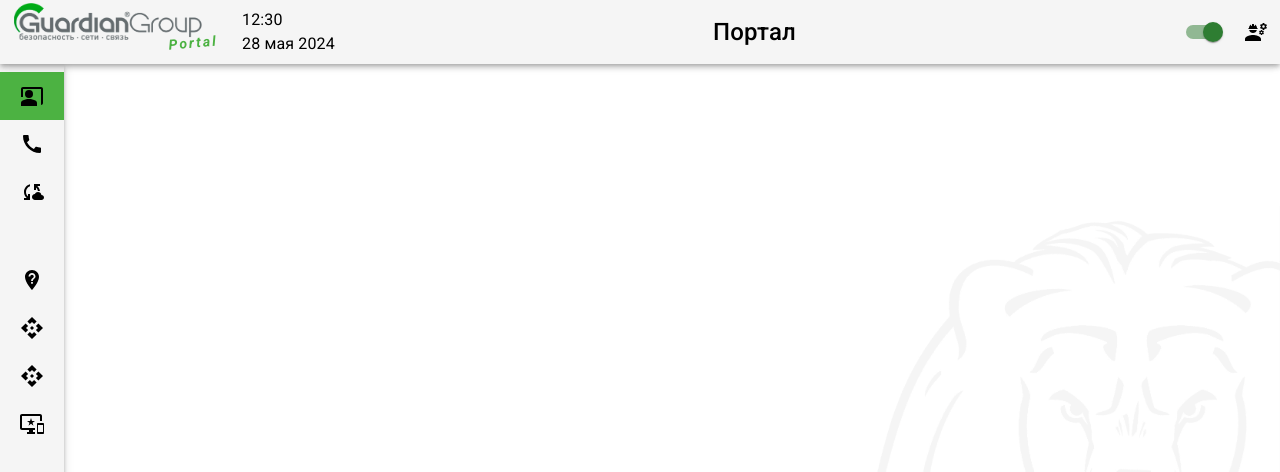
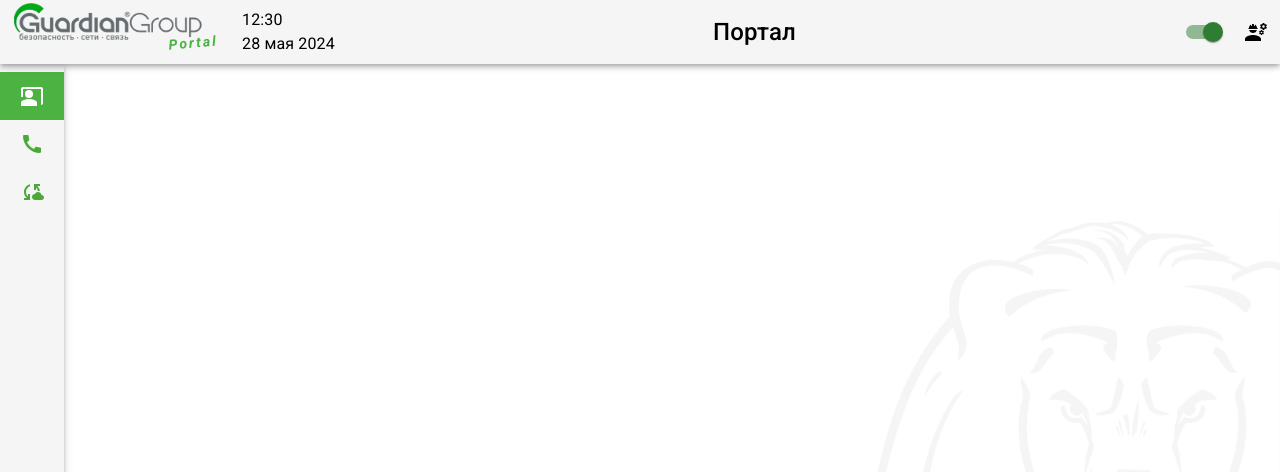
Before and after one commit to sklvv/portal, a React (Create React App) app: page / in a window 1280 px wide. Shown: the top 472 px of the page. Built offline with nearby package versions, Linux system fonts and the light colour scheme.

Commit message:
auth update

```diff
--- a/src/elements/CustomMui/customMui.js
+++ b/src/elements/CustomMui/customMui.js
@@ -13,7 +13,7 @@ export const GInputLabel = styled(InputLabel)(({ theme }) => ({
 /*инпут поиска нижняя линия зеленая*/
 export const GTextField = styled(TextField)(({ theme }) => ({
     "& .MuiInput-underline:after": { borderBottomColor: '#4cb242'},
-    '& .Mui-focused': {color: '#4cb242'},
+    '& .Mui-focused': {color: '#4cb242 !important'},
    /* 'input': {
         '&::placeholder': {
             color: 'white'
--- a/src/elements/Modal/subpages/ModalAuth.jsx
+++ b/src/elements/Modal/subpages/ModalAuth.jsx
@@ -1,5 +1,4 @@
 import React, {useEffect, useState} from 'react';
-import TextField from "@mui/material/TextField";
 import {Box, Button, IconButton, InputAdornment, Typography} from "@mui/material";
 import VisibilityOutlinedIcon from "@mui/icons-material/VisibilityOutlined";
 import VisibilityOffOutlinedIcon from "@mui/icons-material/VisibilityOffOutlined";
@@ -12,13 +11,15 @@ import {useNavigate} from "react-router-dom";
 import {useModal} from "../../../hook/useModal";
 import '../modal.scss'
 import {GTextField} from "../../CustomMui/customMui";
+import {useAuthUpdate} from "../../../hook/useAuthUpdate";
 
 const ModalAuth = () => {
     const navigate = useNavigate();
     const {signIn} = useAuth()
     const {exitModal} = useModal()
 
-    const [auth, setAuth] = useState(false)
+    /*const [auth, setAuth] = useState(false)*/
+    const {auth, setAuth} = useAuthUpdate()
     const [authMsg, setAuthMsg] = useState('')
 
     /*проверить что п-ль авторизован не более 1 дня*/
@@ -66,6 +67,7 @@ const ModalAuth = () => {
                 localStorage.setItem('name', response.data.name);
                 setAuth(true)
                 localStorage.setItem('login', loginDateCheck)
+                /*signIn(response.data.name, )*/
             }
         } catch (e) {
             if (e.response.status === 401) {
--- /dev/null
+++ b/src/hook/useAuthUpdate.js
@@ -0,0 +1,12 @@
+import {useEffect, useState} from "react";
+
+
+export const useAuthUpdate = ()=> {
+    const [auth, setAuth] = useState(false)
+    let authed = JSON.parse(localStorage.getItem('auth'))
+    useEffect(()=>{
+        setAuth(authed)
+    },[])
+
+    return {auth, setAuth}
+}
--- a/src/pages/Layout.jsx
+++ b/src/pages/Layout.jsx
@@ -5,6 +5,11 @@ import SideMenu from "./sidebar/sideMenu";
 import {useTheme} from "../hook/useTheme";
 
 const Layout = () => {
+    let authed = JSON.parse(localStorage.getItem('auth'))
+    console.log(authed)
+    /*const [show, setShow] = useState(false)*/
+
+
     return (
         <>
             <header>
--- a/src/pages/header/Header.jsx
+++ b/src/pages/header/Header.jsx
@@ -15,6 +15,7 @@ import {useTheme} from "../../hook/useTheme";
 import EngineeringIcon from '@mui/icons-material/Engineering';
 import {useModal} from "../../hook/useModal";
 import Switch from "@mui/material/Switch";
+import {useAuthUpdate} from "../../hook/useAuthUpdate";
 
 
 
@@ -26,8 +27,7 @@ const Header = () => {
     const userName = localStorage.getItem('name') || ''
 
     /*проверить есть ли логин и отобразить авторизацию или подтвердить*/
-    let authed = JSON.parse(localStorage.getItem('auth'))
-
+    const {auth, setAuth} = useAuthUpdate()
     const {setModal} = useModal()
 
     /* получить текущую тему*/
@@ -52,6 +52,7 @@ const Header = () => {
     // разлогинить
     const handleLogout = () => {
         localStorage.setItem('auth', JSON.stringify(false));
+        setAuth(false)
         signOut(()=> navigate('/', {replace: true}));
     }
 
@@ -99,7 +100,7 @@ const Header = () => {
                         </Box>
                         <Typography  component="div" sx={{fontSize: 24, fontWeight: 500}}>{activePageName}</Typography>
                         {
-                            authed
+                            auth
                             ? <DropMenu userName={userName} toggleTheme={toggleTheme} handleLogout={handleLogout} />
                             : <div>
                                     <Tooltip title={<Typography variant="body2" gutterBottom>{toolipState}</Typography>}>
--- a/src/pages/layout.scss
+++ b/src/pages/layout.scss
@@ -60,6 +60,9 @@ main>div {
             filter: brightness(0) invert(1);
             transition: filter .5s ease-in-out;
         }
+        div {
+            color: white;
+        }
     }
 
     .menuIcon {
--- a/src/pages/sidebar/sideMenu.jsx
+++ b/src/pages/sidebar/sideMenu.jsx
@@ -7,20 +7,37 @@ import {useDispatch, useSelector} from "react-redux";
 import {setActive} from "./SideMenuSlice";
 import {Link} from "react-router-dom";
 import {useTheme} from "../../hook/useTheme";
+import {useEffect, useState} from "react";
+import {useAuthUpdate} from "../../hook/useAuthUpdate";
+
 
 
 const SideMenu = () => {
     const mode = useSelector(state => state.header.mode);
     const menuList = useSelector(state => state.sidemenu.menuList);
     const dispatch = useDispatch()
+    let authed = JSON.parse(localStorage.getItem('auth'))
+    console.log(authed)
+    /*const [show, setShow] = useState(false)*/
+
+/*    let sidebarAdmin = ''
+
+    useEffect(()=>{
+        setShow(authed)
+        if (authed){
+            sidebarAdmin = renderList(menuList, true)
+        }
+
+    },[])*/
+    const {auth, setAuth} = useAuthUpdate()
 
     const renderList = (data, admin = false)=>{
         if (data){
             let newData = []
-            if (!admin){
+            if (admin ){
+                newData = data.filter(i => i.admin === true)
+            } else {
                 newData = data.filter(i => i.admin !== true)
-            } else {
-                newData = data.filter(i => i.admin === true)
             }
 
             return newData.map(item => {
@@ -48,7 +65,7 @@ const SideMenu = () => {
             <div className='divide'><span>Администрирование</span></div>
             <List>
                 {
-                    sidebarAdmin ? sidebarAdmin : ''
+                    auth && sidebarAdmin
                 }
             </List>
         </div>
@@ -63,7 +80,8 @@ const SideBarList = ({item})=>{
             {/*<img className='menuIcon' src={item.icon} alt={item.name}
                  style={{filter: useTheme() ? 'brightness(0) invert(1)': null}}
             />*/}
-            <ListItemIcon sx={{width: '44px', color: useTheme('text')}}>{item.icon}</ListItemIcon>
+            {/*<ListItemIcon sx={{width: '44px', color: useTheme('text')}}>{item.icon}</ListItemIcon>*/}
+            <ListItemIcon sx={{width: '44px', color: '#4ba93a'}}>{item.icon}</ListItemIcon>
             <div>{item.name}</div>
         </ListItemButton>
     )
```
